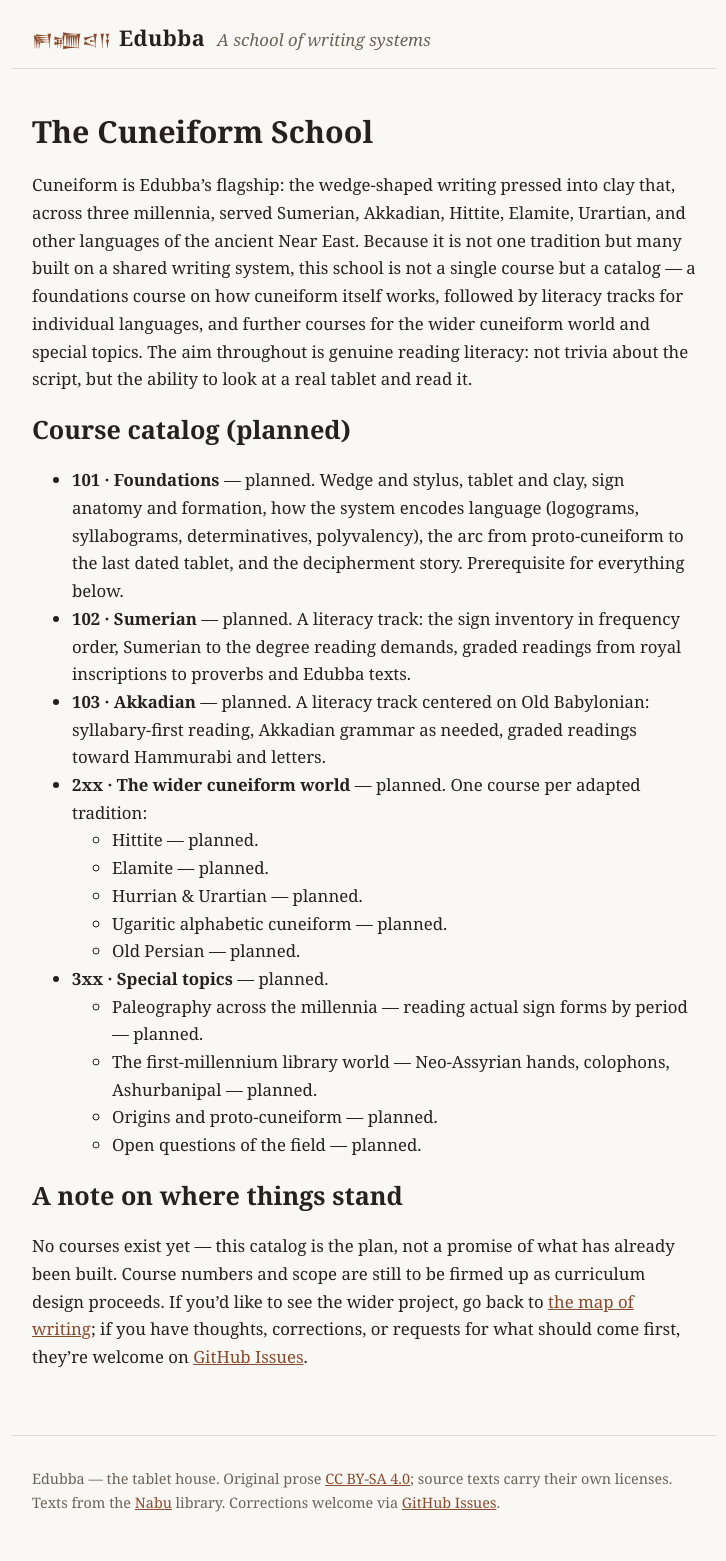
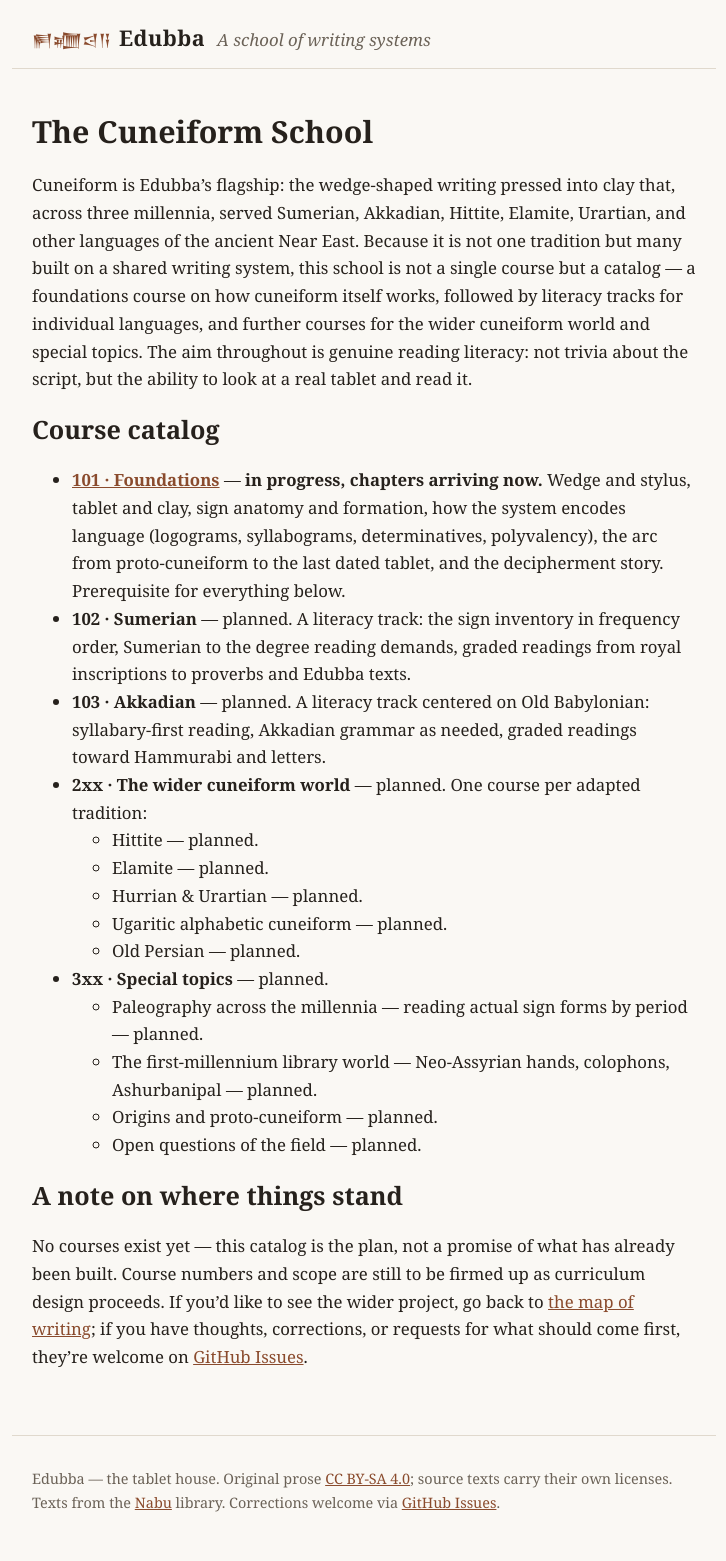
Before and after one commit to arvicco/nabu-edubba, a Jekyll site: the page built from site/cuneiform/index.md, in a window 1280 px wide. Shown: the whole page, without its empty margins (276-1002 px from the left). Built offline with Jekyll 4.4.1, drawn with Linux system fonts in a browser that asks for light colours.

Commit message:
feat: Cuneiform 101 course architecture (M2-1)
Course index /cuneiform/101/ with the committed 00-10 chapter shape
(entries unlinked until each chapter lands); school catalog links 101
as in-progress; course-toc styling; chapter front-matter pedagogy
contract (chapter/teaches/shows) documented in CLAUDE.md for the
validator (M2-2) to enforce.

Co-Authored-By: Claude Fable 5 <noreply@anthropic.com>

```diff
--- a/site/assets/style.css
+++ b/site/assets/style.css
@@ -168,6 +168,12 @@ img, svg { max-width: 100%; }
   border-top: 2px solid var(--rule);
 }
 
+/* --- Course TOC --- */
+
+.course-toc { padding-left: 1.5rem; }
+.course-toc li { margin-block: 0.5rem; }
+.course-toc em { color: var(--muted); }
+
 /* --- Course chapters --- */
 
 .chapter-nav {
--- a/site/cuneiform/index.md
+++ b/site/cuneiform/index.md
@@ -17,13 +17,14 @@ further courses for the wider cuneiform world and special topics. The aim
 throughout is genuine reading literacy: not trivia about the script, but
 the ability to look at a real tablet and read it.
 
-## Course catalog (planned)
+## Course catalog
 
-- **101 · Foundations** — planned. Wedge and stylus, tablet and clay, sign
-  anatomy and formation, how the system encodes language (logograms,
-  syllabograms, determinatives, polyvalency), the arc from proto-cuneiform
-  to the last dated tablet, and the decipherment story. Prerequisite for
-  everything below.
+- **[101 · Foundations]({{ '/cuneiform/101/' | relative_url }})** —
+  **in progress, chapters arriving now.** Wedge and stylus, tablet and
+  clay, sign anatomy and formation, how the system encodes language
+  (logograms, syllabograms, determinatives, polyvalency), the arc from
+  proto-cuneiform to the last dated tablet, and the decipherment
+  story. Prerequisite for everything below.
 - **102 · Sumerian** — planned. A literacy track: the sign inventory in
   frequency order, Sumerian to the degree reading demands, graded readings
   from royal inscriptions to proverbs and Edubba texts.
```
Also changed, not shown: CLAUDE.md (+7 -1 lines), site/cuneiform/101/index.md (added, +38 -0 lines).
